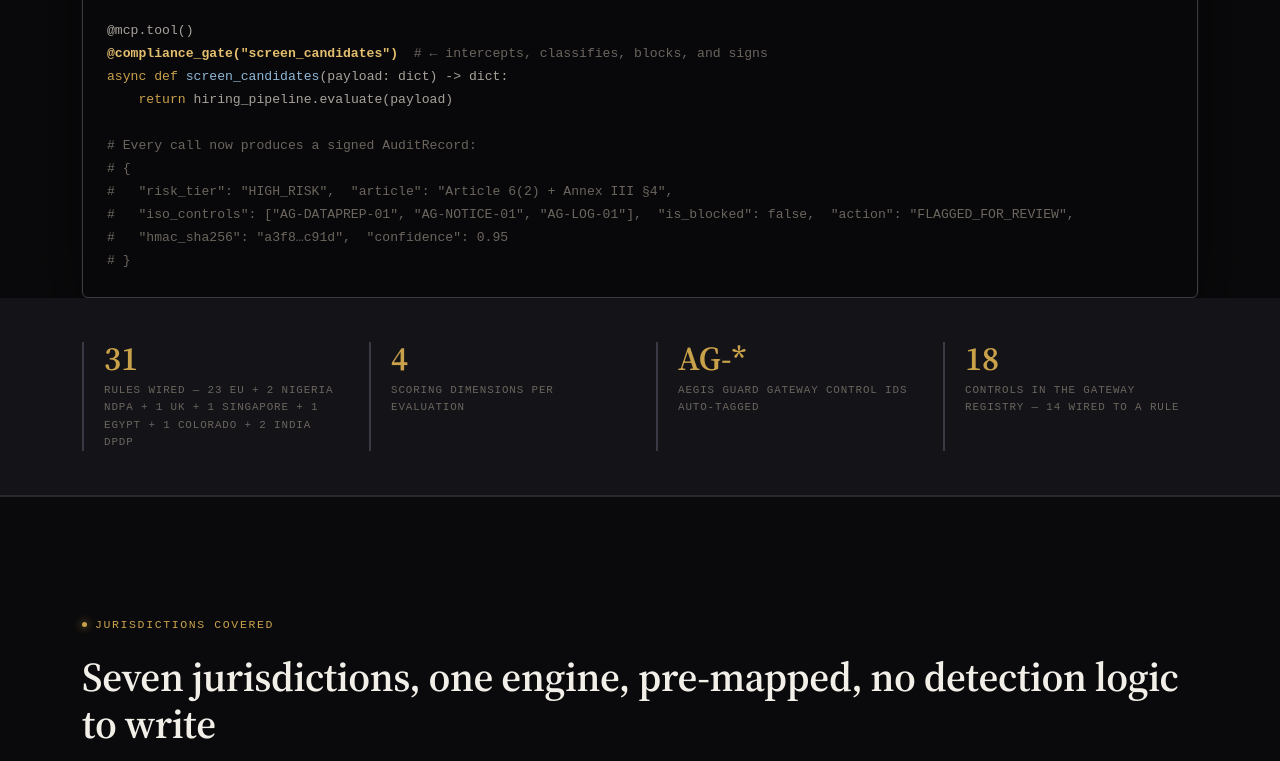
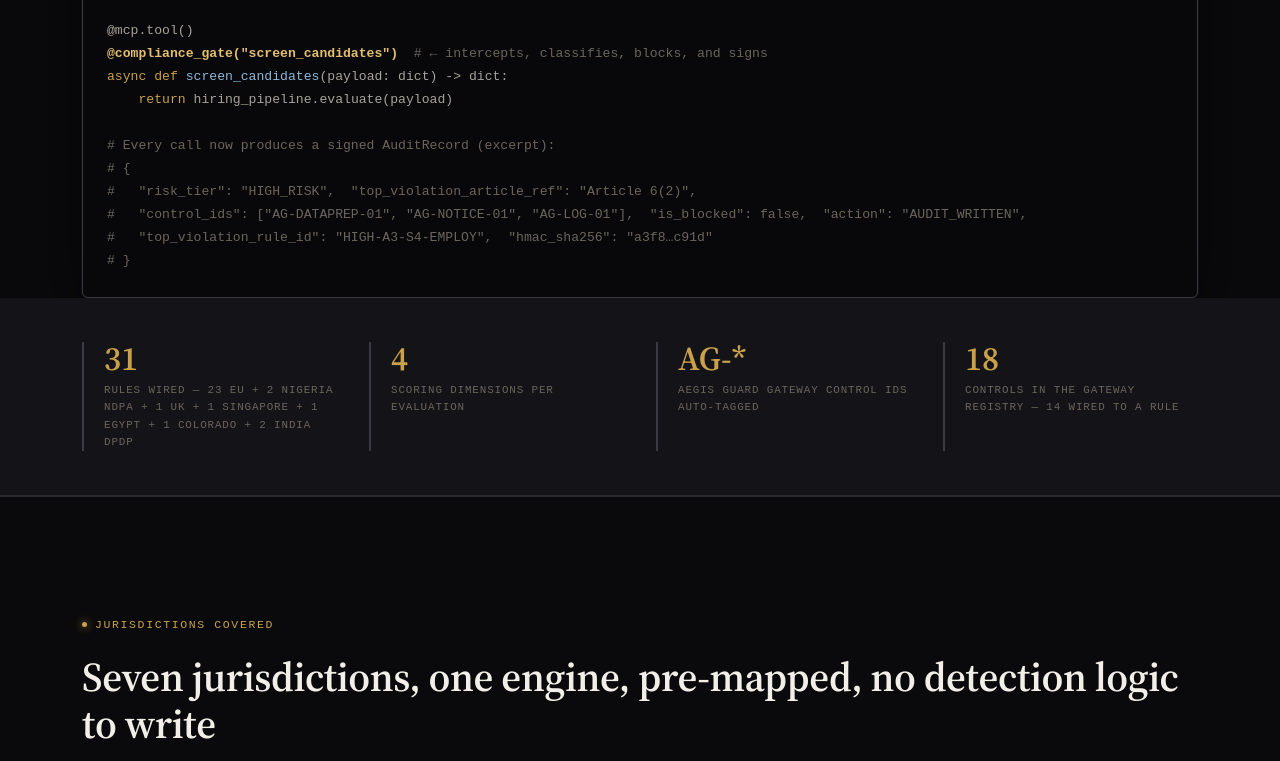
Before and after one commit to wahabadesanya-cell/aegis-gateway-site, a plain HTML site: page index.html in a window 1280 px wide. Shown: the part 1280-2041 px from the top of the page. Drawn offline with Linux system fonts and the light colour scheme.

Commit message:
Gateway page: sample record and demonstration match the audit record the code writes
Co-Authored-By: Claude Sonnet 5.5 <noreply@anthropic.com>

```diff
--- a/index.html
+++ b/index.html
@@ -860,11 +860,11 @@
 <span class="kw">async def</span> <span class="fn">screen_candidates</span>(payload: dict) -> dict:
     <span class="kw">return</span> hiring_pipeline.evaluate(payload)
 
-<span class="cmt"># Every call now produces a signed AuditRecord:
+<span class="cmt"># Every call now produces a signed AuditRecord (excerpt):
 # {
-#   "risk_tier": "HIGH_RISK",  "article": "Article 6(2) + Annex III §4",
-#   "iso_controls": ["AG-DATAPREP-01", "AG-NOTICE-01", "AG-LOG-01"],  "is_blocked": false,  "action": "FLAGGED_FOR_REVIEW",
-#   "hmac_sha256": "a3f8…c91d",  "confidence": 0.95
+#   "risk_tier": "HIGH_RISK",  "top_violation_article_ref": "Article 6(2)",
+#   "control_ids": ["AG-DATAPREP-01", "AG-NOTICE-01", "AG-LOG-01"],  "is_blocked": false,  "action": "AUDIT_WRITTEN",
+#   "top_violation_rule_id": "HIGH-A3-S4-EMPLOY",  "hmac_sha256": "a3f8…c91d"
 # }</span></pre>
   </div>
 </div>
@@ -996,7 +996,7 @@
       <div class="persona-card" id="persona-dpo">
         <div class="persona-card__role">For Data Protection Officers</div>
         <h3>Evidence you can hand a regulator, not a log file you have to explain</h3>
-        <p>Every evaluation — block, flag, or clean pass — produces a signed, timestamped record mapped to the exact statute and control that triggered it.</p>
+        <p>Every evaluation — block, high-risk record, or clean pass — produces a signed, timestamped record mapped to the exact statute and control that triggered it.</p>
         <ul class="persona-list">
           <li>HMAC-SHA256 sealed records, tamper-evident by construction, not by policy.</li>
           <li>Every record cites its governing Article or statute section directly.</li>
@@ -1176,7 +1176,7 @@
         <div class="score-card">
           <div class="score-card__head"><span class="score-card__id">HIGH-A3-S4-EMPLOY</span><span class="tier-badge tier--high">High Risk</span></div>
           <div class="score-dims"><span class="score-dim">TOOL_NAME +0.40</span><span class="score-dim">CONJUNCTION +0.50</span></div>
-          <div class="score-total"><span>Final confidence <strong style="color:var(--gold);">0.90</strong></span><span style="color:var(--high-risk);font-weight:700;">FLAGGED</span></div>
+          <div class="score-total"><span>Final confidence <strong style="color:var(--gold);">0.90</strong></span><span style="color:var(--high-risk);font-weight:700;">RECORDED</span></div>
         </div>
       </div>
     </div>
@@ -1184,7 +1184,7 @@
 
   <div class="container layer-block" id="audit">
     <div class="layer-block__head"><span class="layer-block__num">03 / 04</span><h3>Tamper-Evident Audit Trail with Control Tagging</h3></div>
-    <p style="color:var(--text-secondary);max-width:760px;line-height:1.75;margin-top:1.5rem;">Every compliance evaluation — whether it results in a block, a flag, or a clean pass — generates an AuditRecord sealed with HMAC-SHA256 using a 32-byte minimum secret. The hash covers the canonical serialisation of the full record, making any post-hoc tampering immediately detectable. Each signed record can chain to the one before it in the same workflow — turn each link below to see the idea.</p>
+    <p style="color:var(--text-secondary);max-width:760px;line-height:1.75;margin-top:1.5rem;">Every compliance evaluation — whether it results in a block, a high-risk record, or a clean pass — generates an AuditRecord sealed with HMAC-SHA256 using a 32-byte minimum secret. The hash covers the canonical serialisation of the full record, making any post-hoc tampering immediately detectable. Each signed record can chain to the one before it in the same workflow — turn each link below to see the idea.</p>
 
     <div class="chain-wrap">
       <div class="chain-link"><div class="chain-link__n">#4818</div><div class="chain-link__hash">a3f8…</div></div>
@@ -1203,7 +1203,7 @@
         <div class="record-row"><span class="record-key">risk_tier</span><span class="record-val record-val--flag">PROHIBITED</span></div>
         <div class="record-row"><span class="record-key">top_rule_id</span><span class="record-val">PROH-ART5-1H</span></div>
         <div class="record-row"><span class="record-key">article_ref</span><span class="record-val">Article 5(1)(h)</span></div>
-        <div class="record-row"><span class="record-key">control_ids</span><span class="record-val">["AG-IMPACT-01","AG-DILIGENCE-01","AG-MONITOR-01"]</span></div>
+        <div class="record-row"><span class="record-key">control_ids</span><span class="record-val">["AG-IMPACT-01","AG-DILIGENCE-01","AG-MONITOR-01","AG-RETIRE-01","AG-DATAGOV-01","AG-DESIGN-01","AG-TECHDOC-01"]</span></div>
         <div class="record-row"><span class="record-key">hmac_sha256</span><span class="record-val record-val--gold">a3f8c9d1…9e1d3f5a</span></div>
       </div>
       <div style="display:flex;flex-direction:column;gap:0.9rem;">
@@ -1558,16 +1558,16 @@
         tierClass: 'tier--minimal', badgeText: 'Allow', decisionText: 'Downstream tool permitted',
         stage1: [['request_id', 'req-1a4c-77e2'], ['tool_name', 'search_public_guidance']],
         stage3: [['risk_tier', 'MINIMAL'], ['rule_matches', 'None']],
-        stage4: [['action', 'CALL_PERMITTED']],
+        stage4: [['action', 'AUDIT_WRITTEN']],
         stage5: [['hmac_sha256', 'b71e4f2a…3c88d015', 'gold']]
       },
       high: {
         toolName: 'screen_candidates',
         payload: { method: 'tools/call', params: { name: 'screen_candidates', arguments: { role: 'Senior Analyst', candidates: 42, auto_rank: true } } },
-        tierClass: 'tier--high', badgeText: 'Flagged', decisionText: 'Human review required',
+        tierClass: 'tier--high', badgeText: 'High risk', decisionText: 'Recorded; tool permitted',
         stage1: [['request_id', 'req-2f68-90c1'], ['tool_name', 'screen_candidates']],
-        stage3: [['risk_tier', 'HIGH_RISK'], ['top_rule_id', 'HIGH-A3-S4-EMPLOY'], ['article_ref', 'Annex III §4'], ['confidence', '0.90']],
-        stage4: [['action', 'FLAGGED_FOR_REVIEW']],
+        stage3: [['risk_tier', 'HIGH_RISK'], ['top_rule_id', 'HIGH-A3-S4-EMPLOY'], ['article_ref', 'Article 6(2)'], ['confidence', '0.45']],
+        stage4: [['action', 'AUDIT_WRITTEN']],
         stage5: [['hmac_sha256', '7d2a91f4…c05b3e8a', 'gold']]
       },
       prohibited: {
@@ -1575,9 +1575,9 @@
         payload: { method: 'tools/call', params: { name: 'live_facial_recognition_cctv', arguments: { camera_feed: 'public_plaza_03', mode: 'real_time_match' } } },
         tierClass: 'tier--prohibited', badgeText: 'Blocked', decisionText: 'Downstream tool not executed',
         stage1: [['request_id', 'req-8f3a-91cd'], ['tool_name', 'live_facial_recognition_cctv']],
-        stage3: [['risk_tier', 'PROHIBITED'], ['top_rule_id', 'PROH-ART5-1H'], ['article_ref', 'Article 5(1)(h)'], ['confidence', '0.95']],
+        stage3: [['risk_tier', 'PROHIBITED'], ['top_rule_id', 'PROH-ART5-1H'], ['article_ref', 'Article 5(1)(h)'], ['confidence', '1.00']],
         stage4: [['action', 'CALL_BLOCKED', 'flag']],
-        stage5: [['control_ids', 'AG-IMPACT-01, AG-DILIGENCE-01, AG-MONITOR-01'], ['hmac_sha256', 'a3f8c9d1…9e1d3f5a', 'gold']]
+        stage5: [['control_ids', 'AG-IMPACT-01, AG-DILIGENCE-01, AG-MONITOR-01, AG-RETIRE-01, AG-DATAGOV-01, AG-DESIGN-01, AG-TECHDOC-01'], ['hmac_sha256', 'a3f8c9d1…9e1d3f5a', 'gold']]
       }
     };
     var STAGE_TEXT = [
@@ -1820,7 +1820,7 @@
       var tier = data.risk_tier || 'MINIMAL';
       var cls = tier === 'PROHIBITED' ? 'tier--prohibited' : tier === 'HIGH_RISK' ? 'tier--high' :
         tier === 'TRANSPARENCY' ? 'tier--trans' : 'tier--minimal';
-      var badgeText = data.is_blocked ? 'Blocked' : (tier === 'MINIMAL' ? 'Allow' : 'Flagged');
+      var badgeText = data.is_blocked ? 'Blocked' : (tier === 'MINIMAL' ? 'Allow' : 'Recorded');
       var html = '<div class="check-record__decision"><span class="tier-badge ' + cls + '">' + escapeHtml(badgeText) +
         '</span><span class="check-record__decision-text">' + escapeHtml(tier.replace('_', ' ')) + '</span></div>';
       if (data.risk_justification) {
```
